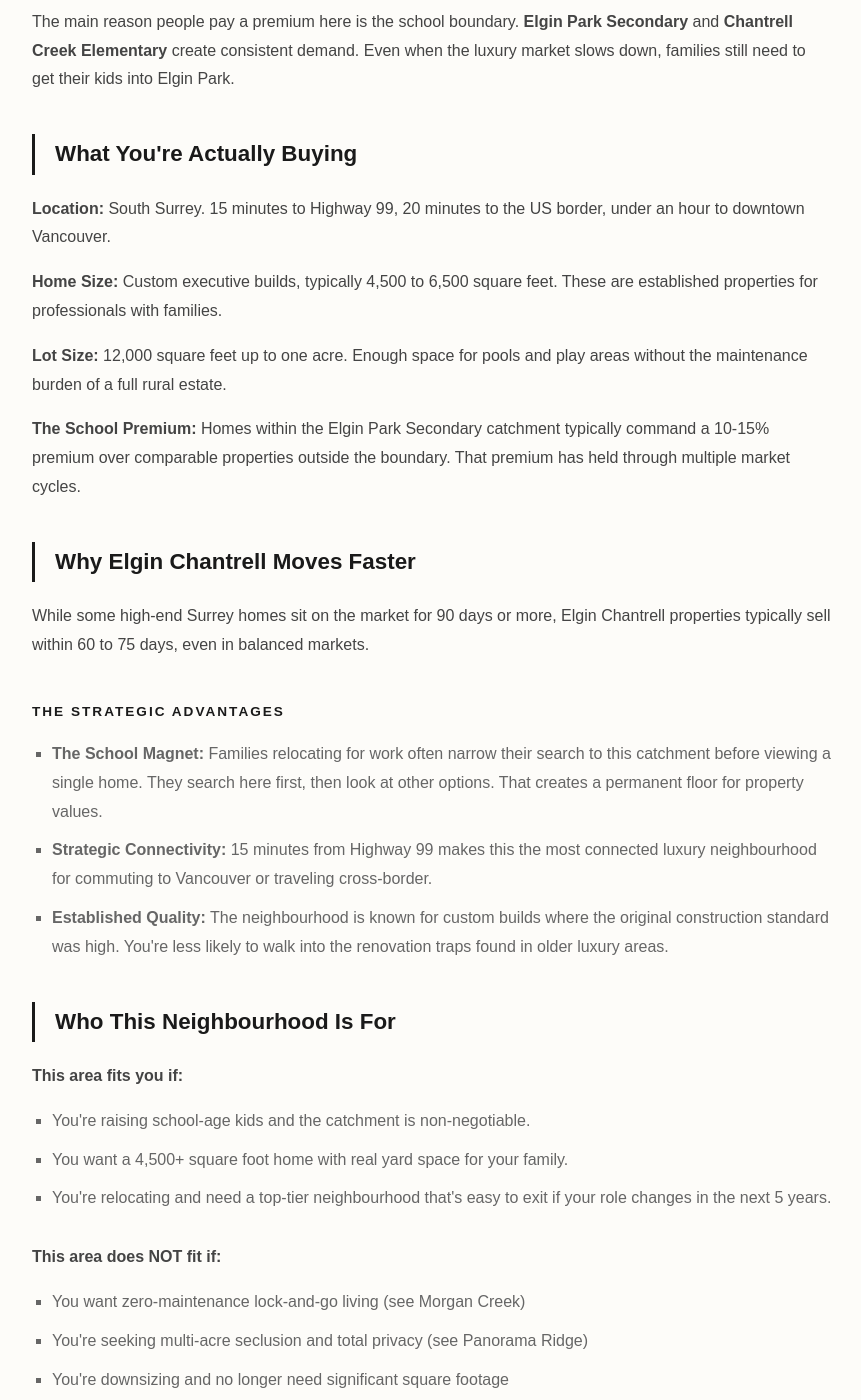
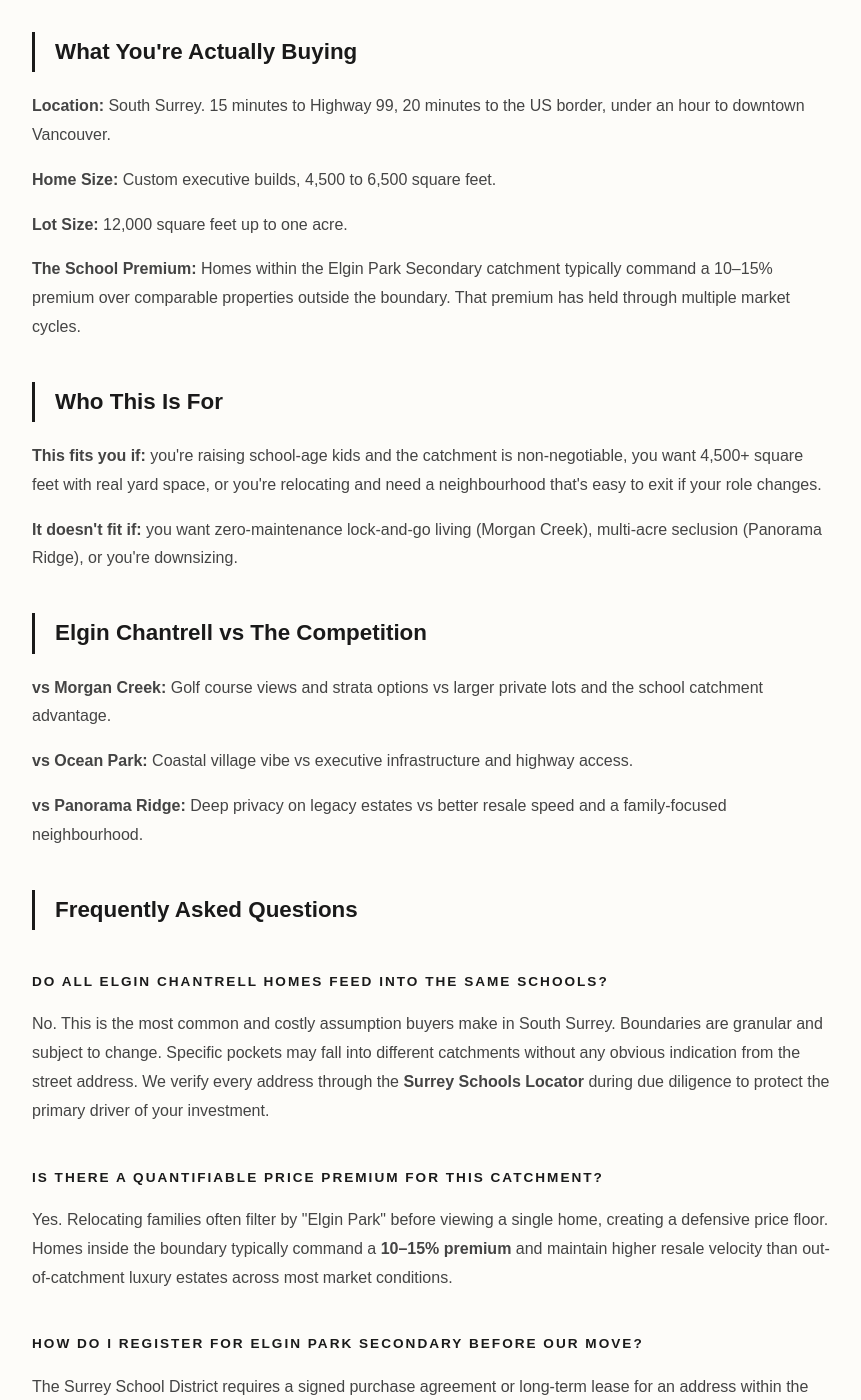
Before and after one commit to gvancouverhomes/tanvirbhupal-site, a Jekyll site: the page built from neighbourhoods/elgin-chantrell.md, in a window 1280 px wide and 1400 px high, scrolled down 471 px. Shown: the whole window, without its empty margins (208-1069 px from the left). Built offline with Jekyll 4.4.1, drawn with Linux system fonts in a browser that asks for light colours; some of the changed text lies outside the part shown.

Commit message:
feat: full page update for Elgin Chantrell with optimized FAQ schema and risk-first flow

```diff
--- a/neighbourhoods/elgin-chantrell.md
+++ b/neighbourhoods/elgin-chantrell.md
@@ -46,52 +46,23 @@ permalink: /neighbourhoods/elgin-chantrell/
   </header>
 
   <section>
-    <p>Elgin Chantrell is where executive families land when schools matter and they want space. These aren't lock-and-go properties. They're custom executive homes, typically 4,500 square feet or larger, on generous lots built for active family life.</p>
-
-    <p>The main reason people pay a premium here is the school boundary. <strong>Elgin Park Secondary</strong> and <strong>Chantrell Creek Elementary</strong> create consistent demand. Even when the luxury market slows down, families still need to get their kids into Elgin Park.</p>
+    <p>Elgin Chantrell is where executive families land when schools matter and they want space. Custom builds, typically 4,500 square feet or larger, on lots built for active family life. The school boundary is why people pay a premium — and why they can sell when they need to.</p>
 
     <h2 class="section-title">What You're Actually Buying</h2>
     <p><strong>Location:</strong> South Surrey. 15 minutes to Highway 99, 20 minutes to the US border, under an hour to downtown Vancouver.</p>
-    <p><strong>Home Size:</strong> Custom executive builds, typically 4,500 to 6,500 square feet. These are established properties for professionals with families.</p>
-    <p><strong>Lot Size:</strong> 12,000 square feet up to one acre. Enough space for pools and play areas without the maintenance burden of a full rural estate.</p>
-    <p><strong>The School Premium:</strong> Homes within the Elgin Park Secondary catchment typically command a 10-15% premium over comparable properties outside the boundary. That premium has held through multiple market cycles.</p>
+    <p><strong>Home Size:</strong> Custom executive builds, 4,500 to 6,500 square feet.</p>
+    <p><strong>Lot Size:</strong> 12,000 square feet up to one acre.</p>
+    <p><strong>The School Premium:</strong> Homes within the Elgin Park Secondary catchment typically command a 10–15% premium over comparable properties outside the boundary. That premium has held through multiple market cycles.</p>
 
-    <h2 class="section-title">Why Elgin Chantrell Moves Faster</h2>
-    <p>While some high-end Surrey homes sit on the market for 90 days or more, Elgin Chantrell properties typically sell within 60 to 75 days, even in balanced markets.</p>
+    <h2 class="section-title">Who This Is For</h2>
+    <p><strong>This fits you if:</strong> you're raising school-age kids and the catchment is non-negotiable, you want 4,500+ square feet with real yard space, or you're relocating and need a neighbourhood that's easy to exit if your role changes.</p>
 
-    <h3 class="metric-label">The Strategic Advantages</h3>
-    <ul class="metric-list">
-        <li><strong>The School Magnet:</strong> Families relocating for work often narrow their search to this catchment before viewing a single home. They search here first, then look at other options. That creates a permanent floor for property values.</li>
-        <li><strong>Strategic Connectivity:</strong> 15 minutes from Highway 99 makes this the most connected luxury neighbourhood for commuting to Vancouver or traveling cross-border.</li>
-        <li><strong>Established Quality:</strong> The neighbourhood is known for custom builds where the original construction standard was high. You're less likely to walk into the renovation traps found in older luxury areas.</li>
-    </ul>
-
-    <h2 class="section-title">Who This Neighbourhood Is For</h2>
-    <p><strong>This area fits you if:</strong></p>
-    <ul class="metric-list">
-        <li>You're raising school-age kids and the catchment is non-negotiable.</li>
-        <li>You want a 4,500+ square foot home with real yard space for your family.</li>
-        <li>You're relocating and need a top-tier neighbourhood that's easy to exit if your role changes in the next 5 years.</li>
-    </ul>
-
-    <p><strong>This area does NOT fit if:</strong></p>
-    <ul class="metric-list">
-        <li>You want zero-maintenance lock-and-go living (see Morgan Creek)</li>
-        <li>You're seeking multi-acre seclusion and total privacy (see Panorama Ridge)</li>
-        <li>You're downsizing and no longer need significant square footage</li>
-    </ul>
+    <p><strong>It doesn't fit if:</strong> you want zero-maintenance lock-and-go living (Morgan Creek), multi-acre seclusion (Panorama Ridge), or you're downsizing.</p>
 
     <h2 class="section-title">Elgin Chantrell vs The Competition</h2>
-    <p><strong>vs Morgan Creek:</strong> Morgan Creek offers golf course views and lower-maintenance strata options. Elgin Chantrell offers larger private lots and the school catchment advantage.</p>
-    <p><strong>vs Ocean Park:</strong> Ocean Park is defined by its coastal village vibe and beach proximity. Elgin Chantrell is defined by executive infrastructure and highway access.</p>
-    <p><strong>vs Panorama Ridge:</strong> Panorama Ridge provides deep privacy on legacy estates. Elgin Chantrell provides better resale speed and a more family-focused neighbourhood feel.</p>
-
-    <h2 class="section-title">The Resale Reality</h2>
-    <p>Value retention here is tied to something that doesn't fluctuate with trends: education. As long as Elgin Park Secondary maintains its reputation, families will pay a premium to get into the boundary.</p>
-
-    <p>Homes here typically sell 30-40% faster than comparable luxury markets in South Surrey because the buyer pool is replenished every year by families entering the school system.</p>
-
-    <p>If you care about being able to sell when you need to, Elgin Chantrell gives you the best odds in South Surrey.</p>
+    <p><strong>vs Morgan Creek:</strong> Golf course views and strata options vs larger private lots and the school catchment advantage.</p>
+    <p><strong>vs Ocean Park:</strong> Coastal village vibe vs executive infrastructure and highway access.</p>
+    <p><strong>vs Panorama Ridge:</strong> Deep privacy on legacy estates vs better resale speed and a family-focused neighbourhood.</p>
 
     <script type="application/ld+json">
     {
@@ -103,45 +74,43 @@ permalink: /neighbourhoods/elgin-chantrell/
           "name": "Do all Elgin Chantrell homes feed into the same schools?",
           "acceptedAnswer": {
             "@type": "Answer",
-            "text": "No. This is a common and costly assumption in South Surrey. School boundaries are granular and subject to change based on district capacity. Specific pockets of the neighbourhood may fall into different catchments without any obvious indication from the street address. We verify every address through the Surrey Schools Locator during due diligence to protect the primary driver of your investment: school access."
+            "text": "No. This is the most common and costly assumption buyers make in South Surrey. Boundaries are granular and subject to change. Specific pockets may fall into different catchments without any obvious indication from the street address. We verify every address through the Surrey Schools Locator during due diligence to protect the primary driver of your investment."
           }
         },
         {
           "@type": "Question",
-          "name": "Is there a quantifiable price premium for this specific catchment?",
+          "name": "Is there a quantifiable price premium for this catchment?",
           "acceptedAnswer": {
             "@type": "Answer",
-            "text": "Yes. Because relocating families often filter their search by 'Elgin Park' before viewing a single home, these properties benefit from a recurrent buyer pool driven by school entry cycles. This creates a defensive price floor; homes inside the boundary typically command a 10–15% premium and maintain higher resale velocity than out-of-catchment luxury estates across most market conditions."
+            "text": "Yes. Relocating families often filter by 'Elgin Park' before viewing a single home, creating a defensive price floor. Homes inside the boundary typically command a 10–15% premium and maintain higher resale velocity than out-of-catchment luxury estates across most market conditions."
           }
         },
         {
           "@type": "Question",
-          "name": "How do I register for Elgin Park Secondary before our move is complete?",
+          "name": "How do I register for Elgin Park Secondary before our move?",
           "acceptedAnswer": {
             "@type": "Answer",
-            "text": "The Surrey School District requires proof that a student is 'ordinarily resident' in BC. Practically, this means you need a signed purchase agreement or long-term lease for an address within the boundary. You will also need photo ID, the student's birth certificate, and evidence of guardianship. Registration should be initiated as soon as subjects are removed to secure placement, especially for the competitive IB program."
+            "text": "The Surrey School District requires a signed purchase agreement or long-term lease for an address within the boundary, plus photo ID, the student's birth certificate, and evidence of guardianship. Space is at a premium — especially for the IB program — so registration should be initiated the moment your subjects are removed."
           }
         }
       ]
     }
     </script>
 
-    <h2 class="section-title">Elgin Chantrell: Frequently Asked Questions</h2>
+    <h2 class="section-title">Frequently Asked Questions</h2>
 
     <h3 class="metric-label">Do all Elgin Chantrell homes feed into the same schools?</h3>
-    <p>No. This is the most common and costly assumption buyers make in South Surrey. School boundaries are granular and subject to change based on district capacity. Specific pockets of the neighbourhood may fall into different catchments without any obvious indication from the street address. We verify every address through the **Surrey Schools Locator** during the due diligence phase to protect the primary driver of your investment: school access.</p>
+    <p>No. This is the most common and costly assumption buyers make in South Surrey. Boundaries are granular and subject to change. Specific pockets may fall into different catchments without any obvious indication from the street address. We verify every address through the <strong>Surrey Schools Locator</strong> during due diligence to protect the primary driver of your investment.</p>
 
-    <h3 class="metric-label">Is there a quantifiable price premium for this specific catchment?</h3>
-    <p>Yes. Because relocating families often filter their search by "Elgin Park" before viewing a single home, these properties benefit from a recurrent buyer pool driven by school entry cycles. This creates a defensive price floor; homes inside the boundary typically command a **10–15% premium** and maintain higher resale velocity than out-of-catchment luxury estates across most market conditions.</p>
+    <h3 class="metric-label">Is there a quantifiable price premium for this catchment?</h3>
+    <p>Yes. Relocating families often filter by "Elgin Park" before viewing a single home, creating a defensive price floor. Homes inside the boundary typically command a <strong>10–15% premium</strong> and maintain higher resale velocity than out-of-catchment luxury estates across most market conditions.</p>
 
     <h3 class="metric-label">How do I register for Elgin Park Secondary before our move?</h3>
-    <p>The Surrey School District requires proof that a student is "ordinarily resident" in BC. Practically, this means you need a **signed purchase agreement** or long-term lease for an address within the boundary. You will also need photo ID, the student's birth certificate, and evidence of guardianship. Because space is at a premium—especially for the **International Baccalaureate (IB) program**—registration should be initiated the moment your subjects are removed to ensure placement.</p>
-    </section>
+    <p>The Surrey School District requires a signed purchase agreement or long-term lease for an address within the boundary, plus photo ID, the student's birth certificate, and evidence of guardianship. Space is at a premium — especially for the <strong>IB program</strong> — so registration should be initiated the moment your subjects are removed.</p>
 
-<section class="audit-card" aria-labelledby="audit-heading">
   </section>
 
-<section class="audit-card" aria-labelledby="audit-heading">
+  <section class="audit-card" aria-labelledby="audit-heading">
     <h2 id="audit-heading" class="audit-title">Elgin Chantrell Portfolio Review</h2>
     <div class="audit-action">
       <a href="/contact" class="audit-btn">INQUIRE ABOUT ELGIN CHANTRELL</a>
```
